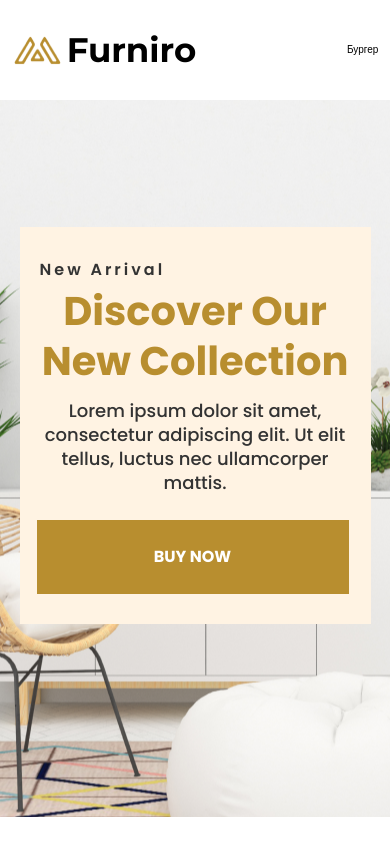
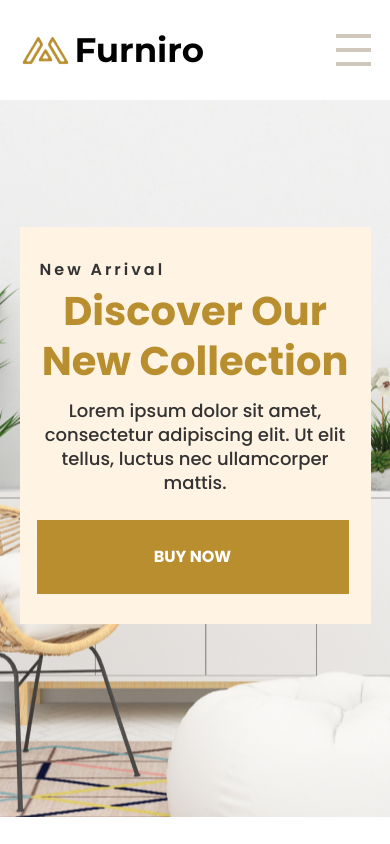
Before and after one commit to SubwaySerfer/e-commerce, a Vue app: page /home in a window 390 px wide. Shown: the top 844 px of the page. Built offline with nearby package versions, Linux system fonts and the light colour scheme.

Commit message:
feat: burger

```diff
--- a/src/components/layout/TheHeader.vue
+++ b/src/components/layout/TheHeader.vue
@@ -30,8 +30,35 @@
         </li>
       </ul>
     </div>
-    <div v-else>
-      Бургер
+
+    <div v-else class="burger" @click="toggleBurger">
+      <span class="burger__line"></span>
+      <span class="burger__line"></span>
+      <span class="burger__line"></span>
+      <nav class="burger-wrapper" v-if="isBurgerOpen && windowWidth < 770">
+        <ul class="burger-page__list">
+          <li class="btn-root"><router-link to="/">Home</router-link></li>
+          <li class="btn-root"><router-link to="/shop">Shop</router-link></li>
+          <li class="btn-root"><router-link to="/blog">Blog</router-link></li>
+          <li class="btn-root">
+            <router-link to="/contact">Contact</router-link>
+          </li>
+        </ul>
+        <ul class="burger-icons__list">
+          <li class="btn-root">
+            <router-link to="/profile"><img src="/assets/icons/account-icon.svg" /></router-link>
+          </li>
+          <li class="btn-root">
+            <router-link to="/comparison"><img src="/assets/icons/search-icon.svg" /></router-link>
+          </li>
+          <li class="btn-root">
+            <router-link to="/wishlist"><img src="/assets/icons/heart-icon.svg" /></router-link>
+          </li>
+          <li class="btn-root">
+            <router-link to="/cart"><img src="/assets/icons/basket-icon.svg" /></router-link>
+          </li>
+        </ul>
+      </nav>
     </div>
     <teleport to="#app">
       <base-aside-popup v-if="isCartPopupOpen"></base-aside-popup>
@@ -47,7 +74,8 @@ export default {
   components: { BaseAsidePopup },
   data() {
     return {
-      windowWidth: window.innerWidth
+      windowWidth: window.innerWidth,
+      isBurgerOpen: false
     }
   },
   mounted() {
@@ -67,6 +95,17 @@ export default {
     },
     onResize() {
       this.windowWidth = window.innerWidth;
+    },
+    toggleBurger() {
+      this.isBurgerOpen = !this.isBurgerOpen
+    },
+    closeCartPopup() {
+      this.$store.commit('header/closeCartPopup')
+    }
+  },
+  watch: {
+    windowWidth(val) {
+      if (val < 770) this.closeCartPopup()
     }
   },
 
@@ -149,6 +188,49 @@ a {
   padding: 7px 0 0 5px;
 }
 
+.burger {
+  display: flex;
+  flex-direction: column;
+  gap: 1rem;
+  cursor: pointer;
+  z-index: 4;
+}
+
+.burger__line {
+  width: 3.5rem;
+  height: .4rem;
+  background-color: #cfc7bc;
+  z-index: 5;
+}
+
+.burger-wrapper {
+  position: absolute;
+  width: 80vw;
+  top: 0;
+  right: 0;
+  height: auto;
+  border-radius: 1rem 0 0 1rem;
+  background: #fff;
+  display: flex;
+  flex-direction: column;
+  gap: 2rem;
+  padding: 8rem 1rem 3rem;
+}
+
+.burger-page__list {
+  display: flex;
+  flex-direction: row;
+  gap: 1rem;
+  font-size: 1.6rem;
+  justify-content: space-around;
+}
+
+.burger-icons__list {
+  display: flex;
+  flex-direction: row;
+  justify-content: space-around;
+}
+
 @media (max-width: 1420px) {
   .header__logo-box {
     padding-right: 0
@@ -177,4 +259,17 @@ a {
     gap: 3.5rem;
   }
 }
+
+@media (max-width: 770px) {
+  .header {
+    padding: 5rem 5vw
+  }
+}
+
+@media (max-width: 450px) {
+  .burger-wrapper {
+    width: 100vw;
+    border-radius: 0
+  }
+}
 </style>
--- a/src/store/modules/header/mutations.js
+++ b/src/store/modules/header/mutations.js
@@ -1,5 +1,8 @@
 export default {
   toggleCartPopup(state) {
     state.isCartPopupOpen = !state.isCartPopupOpen
+  },
+  closeCartPopup(state) {
+    state.isCartPopupOpen = false
   }
 }
--- a/src/style.css
+++ b/src/style.css
@@ -89,6 +89,9 @@ button:focus-visible {
 .card {
   padding: 2em;
 }
+ul {
+  list-style-type: none;
+}
 
 #app {
   /* max-width: 1440px; */
```
